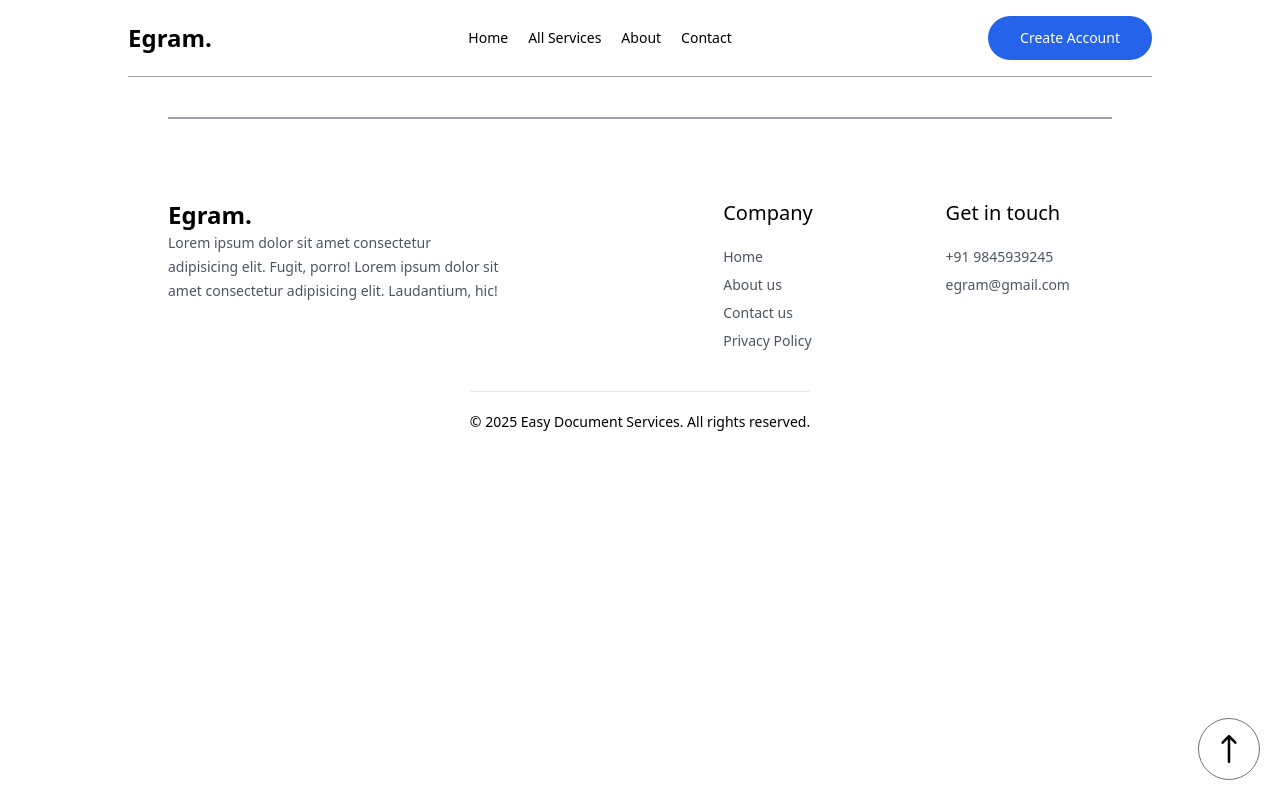
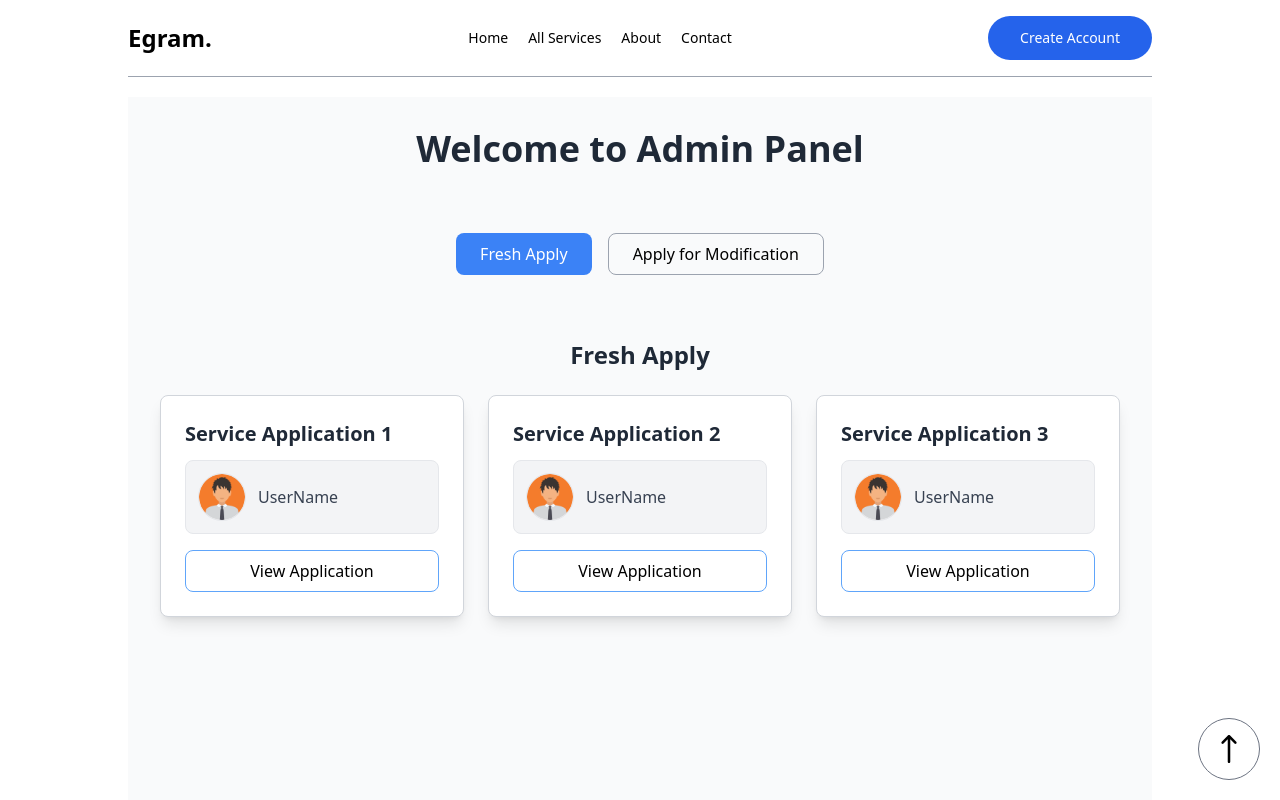
Before and after one commit to Sandipan-seth/Egram-FrontEnd, a React (Vite) app: page /admin-panel in a window 1280 px wide. Shown: the top 800 px of the page. Built offline with nearby package versions, Linux system fonts and the light colour scheme; no server answers.

Commit message:
Add files via upload

```diff
--- a/src/App.jsx
+++ b/src/App.jsx
@@ -10,7 +10,7 @@ import MyProfile from "./pages/MyProfile";
 import MyWorks from "./pages/MyWorks";
 import AllServices from "./pages/AllServices";
 import Verification from "./components/Verification";
-import ProtectedRoutes from "./utils/ProtectedRoutes";
+import AdminPanel from "./pages/AdminPanel";
 
 const App = () => {
   return (
@@ -25,8 +25,8 @@ const App = () => {
         <Route path="/my-works" element={<MyWorks />} />
         <Route path="/all-works/:id" element={<Verification />} />
         <Route path="/login" element={<Login />} />
-        {/* <Route element={<ProtectedRoutes />}>
-        </Route> */}
+
+        <Route path="/admin-panel" element={<AdminPanel />} />
       </Routes>
 
       <Footer />
--- a/src/assets/assets_frontend/assets.js
+++ b/src/assets/assets_frontend/assets.js
@@ -67,7 +67,7 @@ export const services = [
   },
 
   {
-    id: "passport",
+    id: "passport_services",
     title: "Passport Services",
     description:
       "Apply for a new passport, renew an existing one, or update your details.",
--- a/src/components/Modification.jsx
+++ b/src/components/Modification.jsx
@@ -1,14 +1,47 @@
 import React, { useContext, useEffect, useState } from "react";
 import userContext from "../contexts/UserContext";
-
+import { useNavigate } from "react-router-dom";
+import axios from "axios";
 
 const Modification = ({ id }) => {
-  const {userData} = useContext(userContext);
+  const { userData } = useContext(userContext);
   const [name, setName] = useState(userData.fullname);
   const [phone, setPhone] = useState(userData.phone);
   const [address1, setAddress1] = useState("");
   const [address2, setAddress2] = useState("");
   const [pinCode, setPinCode] = useState("");
+
+  const navigate = useNavigate();
+
+  const formSubmitHandeler = async (e) => {
+    e.preventDefault();
+    try {
+      const original = id;
+      const updated = original
+        .replace(/_/g, " ")
+        .replace(/(^\w|\s\w)/g, (match) => match.toUpperCase());
+      let res = await axios.post(
+        `http://localhost:7000/api/user/applyService`,
+        {
+          token: localStorage.getItem("token"),
+          serviceName: updated,
+          serviceType: "Update",
+          name,
+          phone,
+          status: "Applied",
+          address1,
+          address2,
+          pincode: pinCode,
+        }
+      );
+
+      alert(res.data.message);
+      // console.log(res);
+      navigate("/my-works");
+    } catch (e) {
+      alert(e.response.data.message);
+    }
+  };
 
   useEffect(() => {
     scrollTo(0, 0);
@@ -27,8 +60,7 @@ const Modification = ({ id }) => {
         className="space-y-4"
         autoComplete="off"
         onSubmit={(e) => {
-          e.preventDefault();
-          alert("Form Submitted!");
+          formSubmitHandeler(e);
         }}
       >
         {/* File Input */}
@@ -42,7 +74,7 @@ const Modification = ({ id }) => {
               .split("_")
               .map((word) => word[0].toUpperCase() + word.slice(1))
               .join(" ")}{" "}
-            Details
+            Details <span className="text-red-600">*</span>
           </label>
           <input
             type="file"
@@ -58,7 +90,7 @@ const Modification = ({ id }) => {
             htmlFor="name"
             className="block text-gray-700 font-medium mb-1"
           >
-            Name
+            Name <span className="text-red-600">*</span>
           </label>
           <input
             type="text"
@@ -77,7 +109,7 @@ const Modification = ({ id }) => {
             htmlFor="phone"
             className="block text-gray-700 font-medium mb-1"
           >
-            Phone
+            Phone <span className="text-red-600">*</span>
           </label>
           <input
             type="number"
@@ -96,7 +128,7 @@ const Modification = ({ id }) => {
             htmlFor="address1"
             className="block text-gray-700 font-medium mb-1"
           >
-            Address Line 1
+            Address Line 1 <span className="text-red-600">*</span>
           </label>
           <input
             type="text"
@@ -128,7 +160,7 @@ const Modification = ({ id }) => {
             htmlFor="PinCode"
             className="block text-gray-700 font-medium mb-1"
           >
-            Pin Code
+            Pin Code <span className="text-red-600">*</span>
           </label>
           <input
             type="text"
--- a/src/components/Navbar.jsx
+++ b/src/components/Navbar.jsx
@@ -35,6 +35,8 @@ const Navbar = () => {
   useEffect(() => {
     userVerify(localStorage.getItem("token"));
   }, []);
+
+
 
   return (
     <div className="sticky z-10 top-0 left-0 flex items-center justify-between text-sm py-4 mb-5 border-b border-b-gray-400 bg-white bg-opacity-75">
@@ -93,7 +95,11 @@ const Navbar = () => {
       {userType === "user" || !token ? null : (
         <div className="">
           {userType === "admin" ? (
-            <button className="px-4 py-2 border border-gray-600 rounded-md font-semibold hover:bg-gray-300 transition-all duration-300">
+            <button className="px-4 py-2 border border-gray-600 rounded-md font-semibold hover:bg-gray-300 transition-all duration-300"
+            onClick={() => {
+              navigate("/admin-panel");
+            }}
+            >
               {userType.charAt(0).toUpperCase() + userType.slice(1)} Panel
             </button>
           ) : userType === "officer" ? (
--- a/src/components/Verification.jsx
+++ b/src/components/Verification.jsx
@@ -1,4 +1,4 @@
-import React, { useContext, useState } from "react";
+import React, { useContext, useEffect, useState } from "react";
 import { useNavigate, useParams } from "react-router-dom";
 import Modification from "./Modification";
 import NewApply from "./NewApply";
@@ -8,6 +8,7 @@ function Verification() {
   const { id } = useParams();
   const navigate = useNavigate();
   const { token } = useContext(userContext);
+
 
   const parameterConvertToWord = (w) =>
     w
--- /dev/null
+++ b/src/pages/AdminPanel.jsx
@@ -0,0 +1,81 @@
+import React, { useState } from "react";
+import { assets } from "../assets/assets_frontend/assets";
+
+function ApplicationCard({ title }) {
+  return (
+    <div className="border border-gray-300 p-6 rounded-lg shadow-lg bg-white w-full max-w-sm">
+      <h1 className="text-xl font-semibold text-gray-800 mb-3">{title}</h1>
+      <div className="flex items-center gap-3 p-3 border rounded-lg bg-gray-100">
+        <img
+          src={assets.profile_pic}
+          alt="User"
+          className="w-12 h-12 rounded-full border"
+        />
+        <p className="text-gray-700 font-medium">UserName</p>
+      </div>
+      <button className="mt-4 border border-blue-400 hover:text-white px-4 py-2 rounded-lg w-full hover:bg-blue-500 transition-all duration-300 ">
+        View Application
+      </button>
+    </div>
+  );
+}
+
+function AdminPanel() {
+  const [selectedSection, setSelectedSection] = useState("fresh");
+
+  return (
+    <div className="flex items-center min-h-screen flex-col gap-16 p-8 bg-gray-50">
+      <h1 className="text-4xl font-bold text-gray-800 text-center">
+        Welcome to Admin Panel
+      </h1>
+      <div className="flex gap-4">
+        <button
+          className={`px-6 py-2 rounded-lg  font-medium transition ${
+            selectedSection === "fresh"
+              ? "bg-blue-500 text-white"
+              : "border border-gray-400 hover:bg-gray-500 hover:text-white"
+          }`}
+          onClick={() => setSelectedSection("fresh")}
+        >
+          Fresh Apply
+        </button>
+        <button
+          className={`px-6 py-2 rounded-lg  font-medium transition ${
+            selectedSection === "modification"
+              ? "bg-blue-500 text-white"
+              : "border border-gray-400 hover:bg-gray-500 hover:text-white"
+          }`}
+          onClick={() => setSelectedSection("modification")}
+        >
+          Apply for Modification
+        </button>
+      </div>
+
+      {selectedSection === "fresh" && (
+        <div className="flex flex-col items-center gap-6 w-full">
+          <h2 className="text-2xl font-semibold text-gray-800">Fresh Apply</h2>
+          <div className="grid grid-cols-1 md:grid-cols-2 lg:grid-cols-3 gap-6 w-full items-center">
+            <ApplicationCard title="Service Application 1" />
+            <ApplicationCard title="Service Application 2" />
+            <ApplicationCard title="Service Application 3" />
+          </div>
+        </div>
+      )}
+
+      {selectedSection === "modification" && (
+        <div className="flex flex-col items-center gap-6 w-full">
+          <h2 className="text-2xl font-semibold text-gray-800">
+            Apply for Modification
+          </h2>
+          <div className="grid grid-cols-1 md:grid-cols-2 lg:grid-cols-3 gap-6 w-full items-center">
+            <ApplicationCard title="Modification Request 1" />
+            <ApplicationCard title="Modification Request 2" />
+            <ApplicationCard title="Modification Request 3" />
+          </div>
+        </div>
+      )}
+    </div>
+  );
+}
+
+export default AdminPanel;
--- a/src/pages/MyWorks.jsx
+++ b/src/pages/MyWorks.jsx
@@ -14,7 +14,7 @@ const MyWorks = () => {
         }
       );
       let myServices = res.data.services;
-      console.log(myServices);
+      // console.log(myServices);
       setWorks(myServices);
     } catch (e) {
       console.log(e);
@@ -32,14 +32,26 @@ const MyWorks = () => {
   };
 
   // Handler to cancel submission
-  const handleCancel = (id) => {
-    setWorks(works.filter((work) => work.id !== id));
-    alert(`Work ID ${id} has been canceled.`);
+  const handleCancel = async(id) => {
+    // setWorks(works.filter((work) => work.id !== id));
+    try{
+      let res = await axios.post(
+        `http://localhost:7000/api/user/cancelService`,
+        {
+          token: localStorage.getItem("token"),
+          serviceId: id,
+        }
+      );
+      getMyWorks();
+      alert(res.data.message);
+    }catch(e){
+      console.log(e);
+    }
   };
 
   return (
     <div className="p-5 font-sans">
-      <h1 className="text-2xl font-bold mb-5 text-center">My Works</h1>
+      <h1 className="text-2xl font-bold mb-5 text-center">My Applications</h1>
       {works.length > 0 ? (
         <div className="overflow-x-auto">
           <table className="w-full border-collapse border border-gray-200 text-sm md:text-base">
@@ -76,7 +88,7 @@ const MyWorks = () => {
                         </button>
                         <button
                           className="px-4 py-2 bg-red-500 text-white rounded-md hover:bg-red-600"
-                          onClick={() => handleCancel(work.id)}
+                          onClick={() => handleCancel(work._id)}
                         >
                           Cancel
                         </button>
```
Also changed, not shown: src/components/NewApply.jsx (+43 -11 lines).
